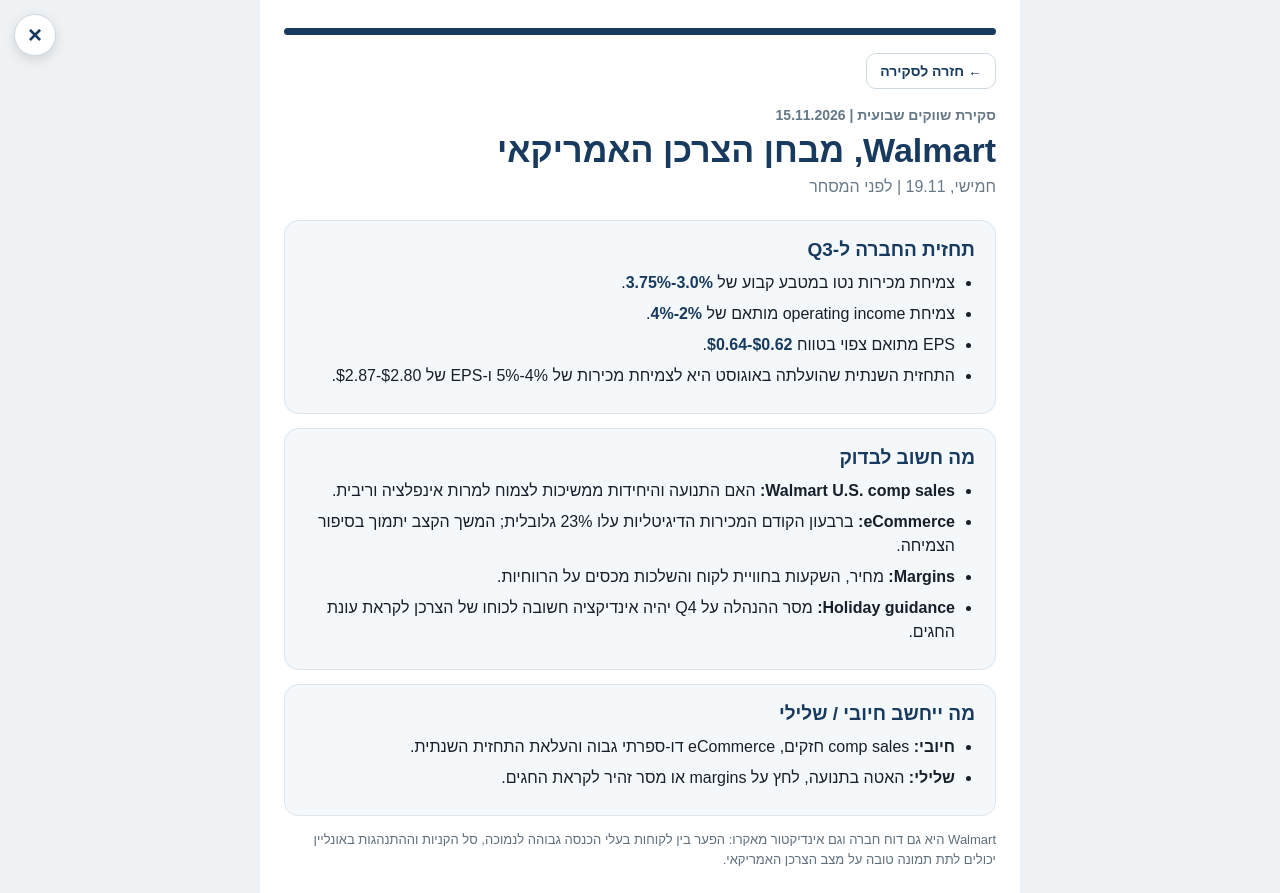
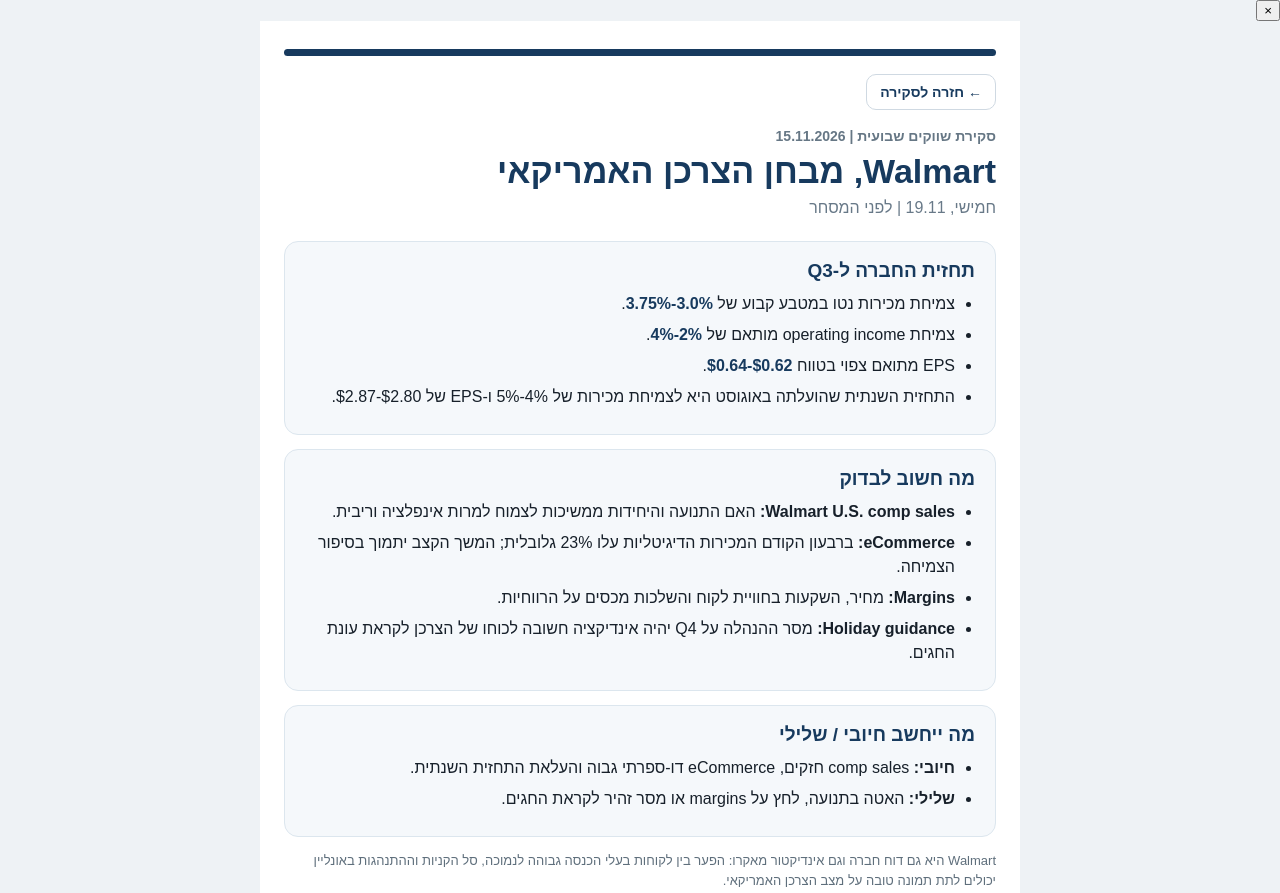
Before and after one commit to Doronsh170/weekly-market-review, a plain HTML site: page weekly/2026-11-15/walmart.html in a window 1280 px wide. Shown: the top 893 px of the page. Drawn offline with Linux system fonts and the light colour scheme.

Commit message:
Restore expansion page to standard weekly template

```diff
--- a/weekly/2026-11-15/walmart.html
+++ b/weekly/2026-11-15/walmart.html
@@ -2,12 +2,12 @@
 *{box-sizing:border-box}body{margin:0;background:#eef2f5;font-family:Arial,"Noto Sans Hebrew",sans-serif;color:#17202a;direction:rtl}
 .wrap{max-width:760px;margin:0 auto;background:#fff;min-height:100vh;padding:28px 24px 44px}
 .bar{height:7px;background:#173a5e;border-radius:5px;margin-bottom:18px}
-.back{display:inline-flex;align-items:center;gap:6px;border:1px solid #cfd9e2;background:#fff;color:#173a5e;border-radius:10px;padding:9px 13px;font-size:14px;font-weight:700;cursor:pointer;margin-bottom:18px}.closex{position:fixed;top:14px;left:14px;z-index:9999;width:42px;height:42px;border-radius:50%;border:1px solid #cfd9e2;background:#fff;color:#173a5e;font-size:24px;line-height:1;font-weight:700;cursor:pointer;box-shadow:0 4px 12px rgba(0,0,0,.12)}
+.back{display:inline-flex;align-items:center;gap:6px;border:1px solid #cfd9e2;background:#fff;color:#173a5e;border-radius:10px;padding:9px 13px;font-size:14px;font-weight:700;cursor:pointer;margin-bottom:18px}
 .k{font-size:14px;font-weight:700;color:#667785}h1{font-size:34px;line-height:1.15;color:#173a5e;margin:8px 0}.sub{color:#687988;margin-bottom:24px}
 .box{background:#f5f8fb;border:1px solid #dce6ee;border-radius:14px;padding:18px 20px;margin:14px 0}.box h2{font-size:19px;color:#173a5e;margin:0 0 10px}
 .box ul{margin:0;padding-right:20px}.box li{margin:7px 0;line-height:1.5}.num{font-weight:800;color:#173a5e}
 .note{font-size:13px;color:#5f6f7c;line-height:1.5}.bottom{border-top:1px solid #e5eaee;margin-top:28px;padding-top:12px;text-align:center;color:#7d8a95;font-size:12px;line-height:1.5}
-</style></head><body><button class="closex" aria-label="סגירה" onclick="if(history.length>1){history.back();setTimeout(function(){if(document.visibilityState==='visible'){location.href='whatsapp://';}},400);}else{location.href='whatsapp://';}">×</button><div class="wrap"><div class="bar"></div><button class="back" onclick="if(history.length>1){history.back()}else{window.close()}">← חזרה לסקירה</button><div class="k">סקירת שווקים שבועית | 15.11.2026</div><h1>Walmart, מבחן הצרכן האמריקאי</h1><div class="sub">חמישי, 19.11 | לפני המסחר</div>
+</style></head><body><button class="closex" aria-label="סגירה" onclick="if(history.length>1){history.back()}else{window.close()}">×</button><div class="wrap"><div class="bar"></div><button class="back" onclick="if(history.length>1){history.back()}else{window.close()}">← חזרה לסקירה</button><div class="k">סקירת שווקים שבועית | 15.11.2026</div><h1>Walmart, מבחן הצרכן האמריקאי</h1><div class="sub">חמישי, 19.11 | לפני המסחר</div>
 <div class="box"><h2>תחזית החברה ל-Q3</h2><ul>
 <li>צמיחת מכירות נטו במטבע קבוע של <span class="num">3.0%-3.75%</span>.</li>
 <li>צמיחת operating income מותאם של <span class="num">2%-4%</span>.</li>
```
